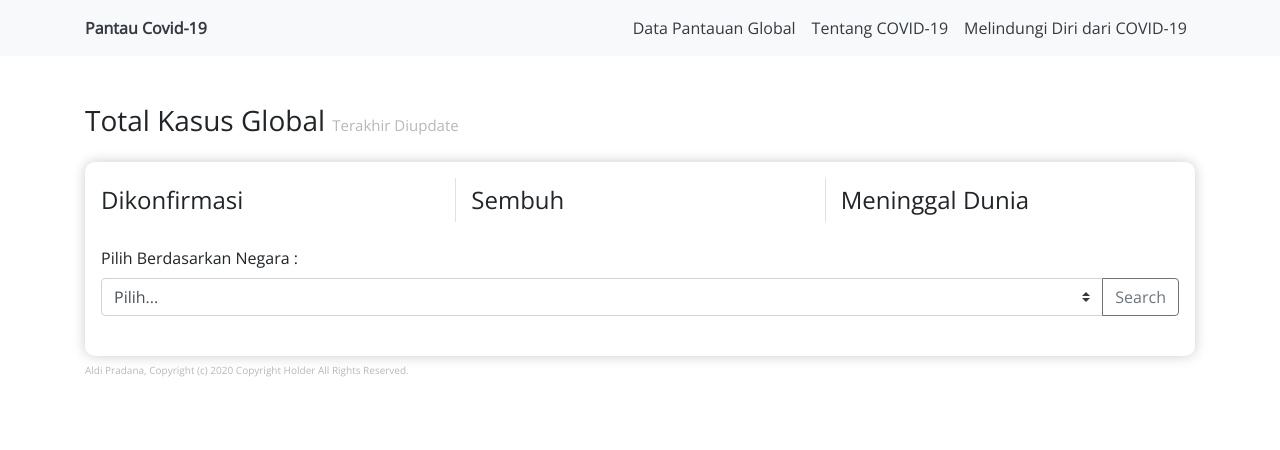
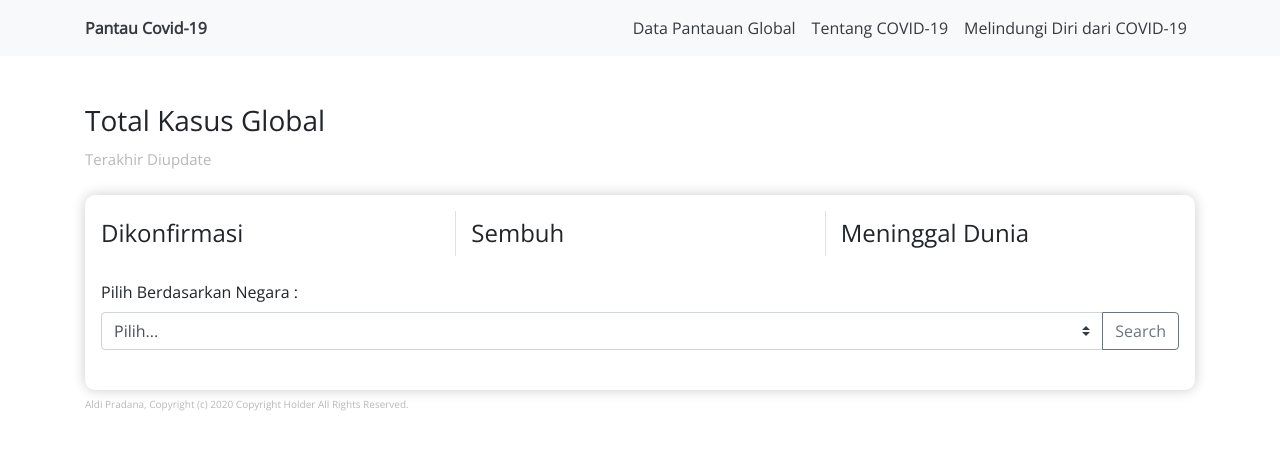
Before and after one commit to aldipraddana/pantau-covid19, a plain HTML site: page index.html in a window 1280 px wide. Drawn offline with nearby package versions, Linux system fonts and the light colour scheme; no server answers.

Commit message:
Update index.html

```diff
--- a/index.html
+++ b/index.html
@@ -46,7 +46,7 @@
       <div class="tab-pane fade show active" id="pills-home" role="tabpanel" aria-labelledby="pills-home-tab">
         <div class="row">
           <div class="col-12">
-            <h3>Total Kasus Global <span style="font-size:15px;color:#b8b8b8">Terakhir Diupdate</span> <span style="font-size:15px;color:#b8b8b8" id="dateCovid"></span> </h3>
+            <h3>Total Kasus Global <br><span style="font-size:15px;color:#b8b8b8">Terakhir Diupdate</span> <span style="font-size:15px;color:#b8b8b8" id="dateCovid"></span> </h3>
           </div>
         </div>
         <div class="mt-3 p-3" style="box-shadow: 0 0 13px #ccc;border-radius:10px;">
```
